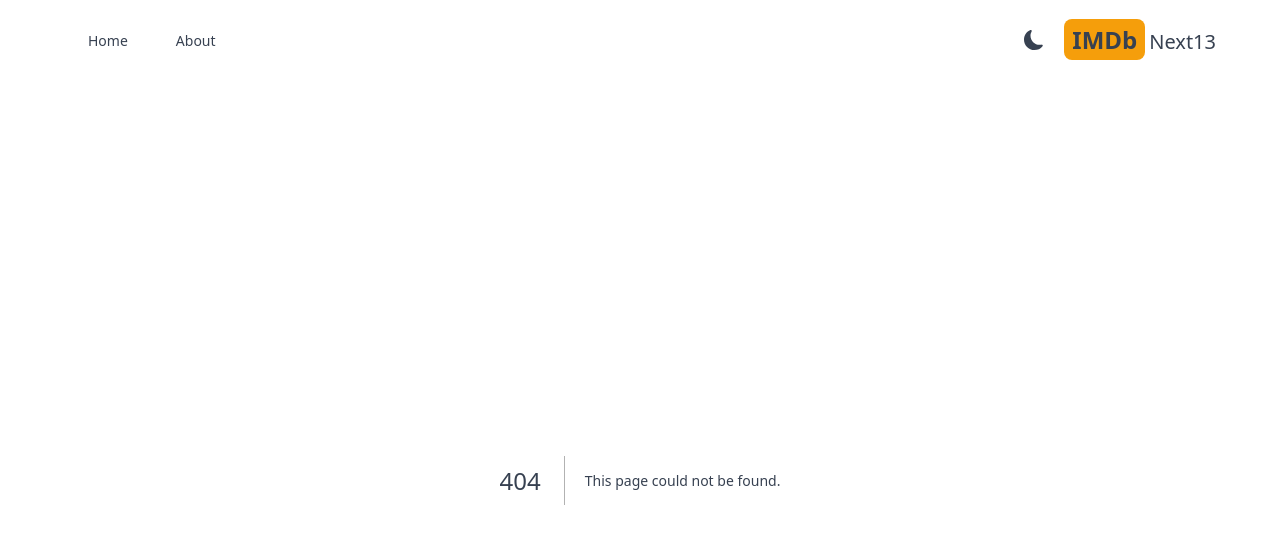
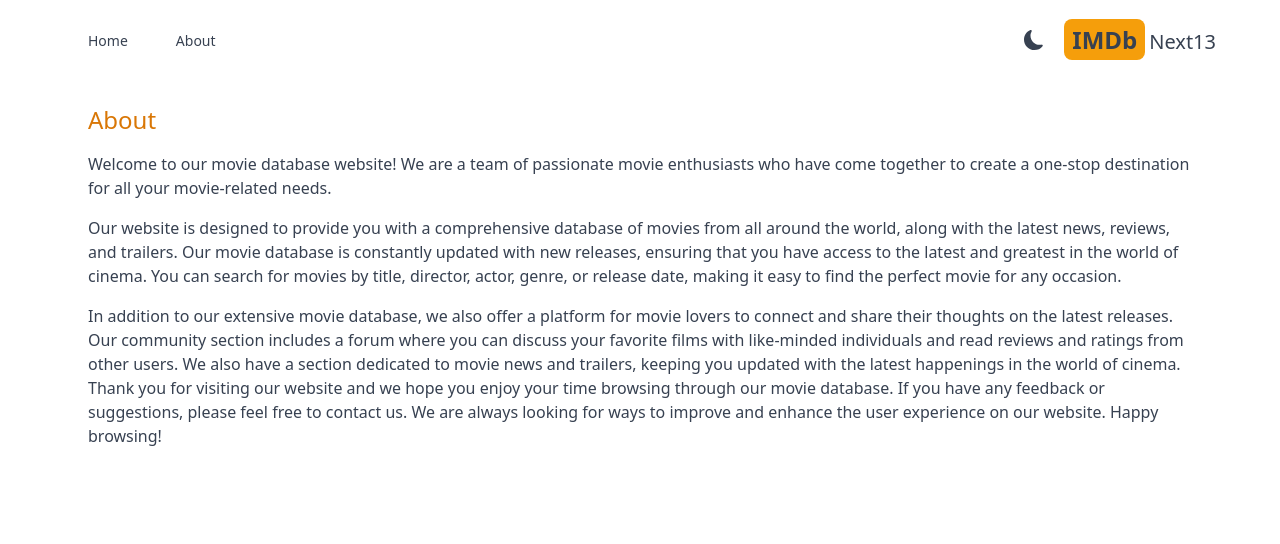
Before and after one commit to am1r0d/imdb-next13, a Next.js app: page /about in a window 1280 px wide. Before the commit this address had no page. Shown: the top 544 px of the page. Built offline with nearby package versions, Linux system fonts and the light colour scheme.

Commit message:
create about page

```diff
--- /dev/null
+++ b/src/app/about/page.jsx
@@ -0,0 +1,40 @@
+import React from "react";
+
+const About = () => {
+    return (
+        <div className="max-w-6xl mx-auto space-y-4 p-6">
+            <h1 className="text-2xl font-medium text-amber-600">About</h1>
+            <p>
+                Welcome to our movie database website! We are a team of
+                passionate movie enthusiasts who have come together to create a
+                one-stop destination for all your movie-related needs.
+            </p>
+            <p>
+                Our website is designed to provide you with a comprehensive
+                database of movies from all around the world, along with the
+                latest news, reviews, and trailers. Our movie database is
+                constantly updated with new releases, ensuring that you have
+                access to the latest and greatest in the world of cinema. You
+                can search for movies by title, director, actor, genre, or
+                release date, making it easy to find the perfect movie for any
+                occasion.
+            </p>
+            <p>
+                In addition to our extensive movie database, we also offer a
+                platform for movie lovers to connect and share their thoughts on
+                the latest releases. Our community section includes a forum
+                where you can discuss your favorite films with like-minded
+                individuals and read reviews and ratings from other users. We
+                also have a section dedicated to movie news and trailers,
+                keeping you updated with the latest happenings in the world of
+                cinema. Thank you for visiting our website and we hope you enjoy
+                your time browsing through our movie database. If you have any
+                feedback or suggestions, please feel free to contact us. We are
+                always looking for ways to improve and enhance the user
+                experience on our website. Happy browsing!
+            </p>
+        </div>
+    );
+};
+
+export default About;
```
